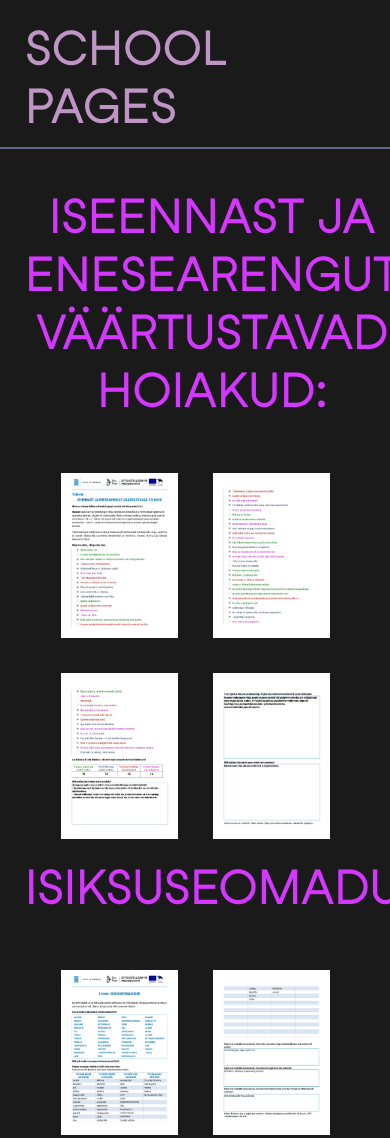
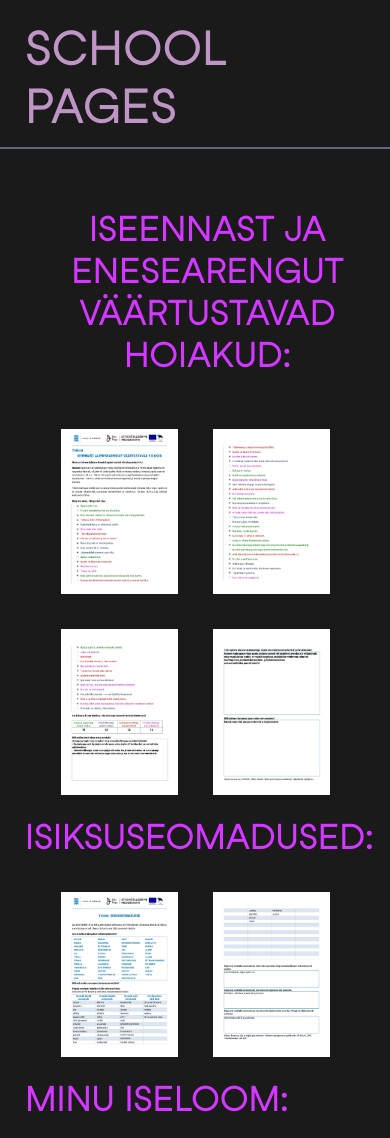
Before and after one commit to KetrinV/portfoolio-new, a plain HTML site: page schoolpages.html in a window 390 px wide. Shown: the top 1138 px of the page. Drawn offline with Linux system fonts and the light colour scheme; files whose address does not match are found by name; a web font is replaced by a local one.

Commit message:
schoolpages fixed

```diff
--- a/schoolpages.css
+++ b/schoolpages.css
@@ -177,3 +177,15 @@ h2 {
     color: #d437ff;
     text-align: center;
 }
+.container2{
+    display: flex;
+    flex-wrap: wrap;
+}
+
+@media (max-width: 700px) {
+    .page-title2{
+        margin-top: 20px;
+        font-size: 35px;
+        padding-left: 25px;
+    }
+}
--- a/schoolpages.html
+++ b/schoolpages.html
@@ -18,6 +18,7 @@
         <hr class="head-separator">
         <br>
         <br>
+      <div class="container2">
         <div class="page-head">
             <h2 class="page-title2">
                 Iseennast ja  enesearengut väärtustavad hoiakud:
@@ -130,7 +131,7 @@
             <img class="tooleht" src="\töölehed\minu elu 10 aasta pärast-1.jpg" alt="leht2">
          </div>
          <br>
-
+      </div>
     </div>
 </body>
 </html>
```
